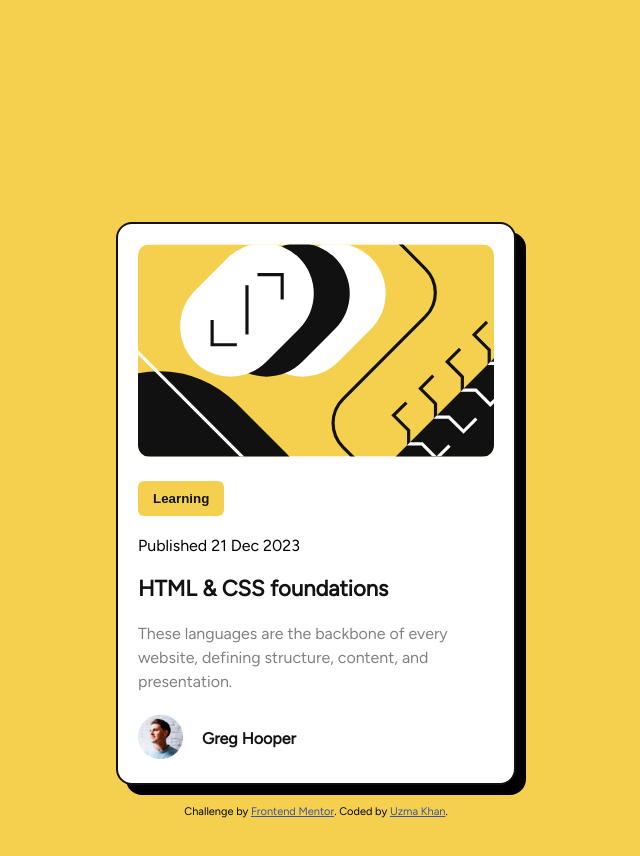
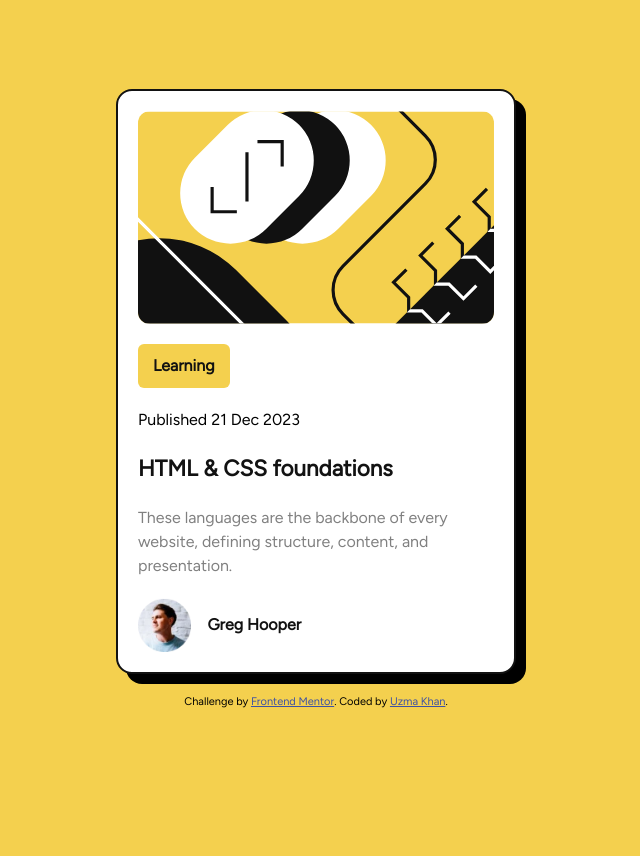
Before and after one commit to Uzmakh/blog-preview-card, a plain HTML site: page index.html in a window 1280 px wide. Shown: the whole page, without its empty margins (324-964 px from the left). After the commit the page ends 800 px from the top, so only its background shows below. Drawn offline with Linux system fonts and the light colour scheme.

Commit message:
Made corrections

```diff
--- a/index.html
+++ b/index.html
@@ -1,8 +1,8 @@
 <!DOCTYPE html>
 <html lang="en">
   <head>
+    <title>Frontend Mentor | Blog preview card</title>
     <meta charset="UTF-8" />
-    <!-- displays site properly based on user's device -->
     <meta name="viewport" content="width=device-width, initial-scale=1.0" />
     <!-- favicon -->
     <link
@@ -13,29 +13,27 @@
     />
     <!-- custom css -->
     <link rel="stylesheet" href="style.css" />
-    <title>Frontend Mentor | Blog preview card</title>
   </head>
   <body>
+    <main>
       <div class="card">
-      <div class="img-container">
-        <img src="images/illustration-article.svg" alt="" />
-      </div>
+
+          <img src="images/illustration-article.svg" alt="banner-image" />
+
 
         <div class="card-content">
-        <button>
-          <a href="#"> Learning</a>
-        </button>
+          <a href="#" class="button"> Learning</a>
           <p class="date">Published 21 Dec 2023</p>
-        <h1><a href="#">HTML & CSS foundations</a></h1>
+          <p class="title">
+            <a href="#">HTML & CSS foundations</a>
+          </p>
           <p class="detail">
-          These languages are the backbone of every website, defining structure,
-          content, and presentation.
+            These languages are the backbone of every website, defining
+            structure, content, and presentation.
           </p>
 
           <div class="author">
-          <div class="author-img">
-            <img src="images/image-avatar.webp" alt="" />
-          </div>
+            <img src="images/image-avatar.webp" alt="blog author" />
             <span>Greg Hooper</span>
           </div>
           <!-- /author -->
@@ -43,6 +41,7 @@
         <!-- /card-content -->
       </div>
       <!-- /card -->
+    </main>
     <!-- FOOTER -->
     <div class="attribution">
       Challenge by
--- a/style.css
+++ b/style.css
@@ -1,6 +1,8 @@
 @import url("https://fonts.googleapis.com/css2?family=Figtree:ital,wght@500;800&display=swap");
 
-* {
+*,
+*::before,
+*::after {
   margin: 0;
   padding: 0;
   box-sizing: border-box;
@@ -16,66 +18,60 @@ body {
   font-family: "Figtree", sans-serif;
   background: var(--background);
   padding: 2rem 1rem;
+  line-height: 1.5;
+  -webkit-font-smoothing: antialiased;
 }
 .card {
   background: var(--card-background);
-  max-width: 360px;
+  /* max-width: 360px; */
+  max-width: 22.5rem;
   margin: 0px auto;
+  padding: 20px;
   border: 2px solid var(--black);
   border-radius: 1rem;
   box-shadow: 10px 10px 0px black;
-  overflow: hidden;
 }
-
-.img-container {
-  padding: 20px;
-}
-.img-container img {
+.card img {
+  display: block;
   width: 100%;
-  max-width: 332px;
   border-radius: 12px;
-}
-.card-content {
-  margin: 20px;
 }
 .card-content .detail {
   color: var(--grey);
   margin-bottom: 20px;
-  line-height: 1.5;
 }
-button {
-  display: block;
+.button {
+  display: inline-block;
   background: var(--background);
   padding: 10px 15px;
   border-radius: 6px;
   border: none;
-  margin-top: -20px;
-  margin-bottom: 20px;
-}
-button a {
   text-decoration: none;
   color: var(--black);
   font-weight: 800;
+  margin-top: 20px;
+  margin-bottom: 20px;
 }
-.card-content h1 {
-  font-size: 22px;
+.card-content .title {
+  font-size: 1.4rem;
+  font-weight: 600;
   padding: 20px 0;
 }
-.card-content h1 a {
+.card-content .title a {
   text-decoration: none;
   color: var(--black);
 }
-.card-content h1 a:hover {
+.card-content .title a:hover {
   color: var(--background);
   cursor: pointer;
 }
 .author {
   display: flex;
   align-items: center;
-  /* gap: 5px; */
+  gap: 1rem;
 }
-.author-img img {
-  width: 70%;
+.author img {
+  width: 15%;
 }
 .author span {
   color: var(--black);
@@ -97,15 +93,14 @@ button a {
     flex-direction: column;
     justify-content: center;
     align-items: center;
-    padding: 0;
-    height: 130vh;
+    min-height: 100svh;
   }
   .card {
-    max-width: 400px;
+    /* max-width: 400px; */
+    max-width: 25rem;
   }
-
-  .img-container img {
-    width: 100%;
-    max-width: 384px;
+  .card img {
+    /* max-width: 384px; */
+    max-width: 24rem;
   }
 }
```
Lines whose indentation alone changed are shown as unchanged.
